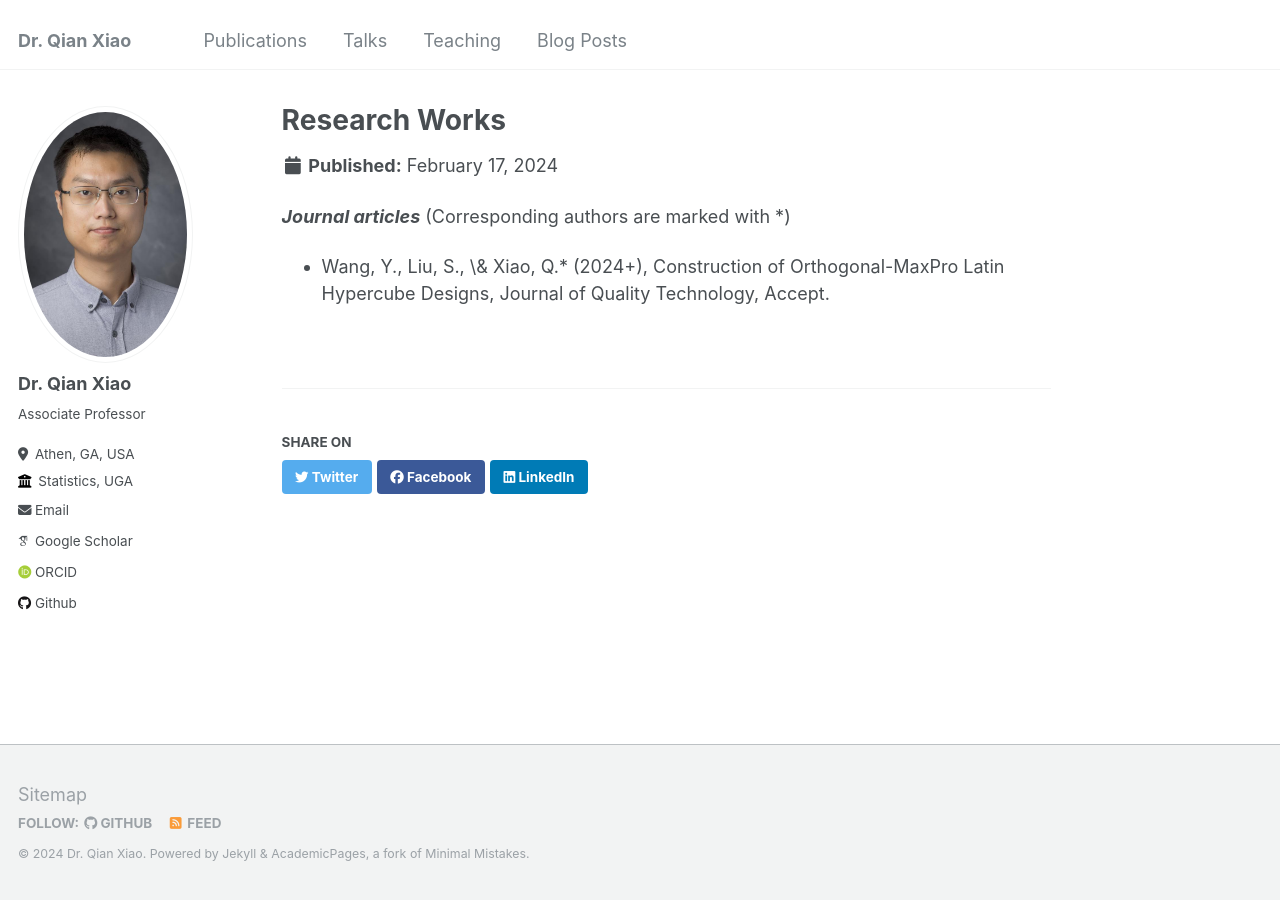
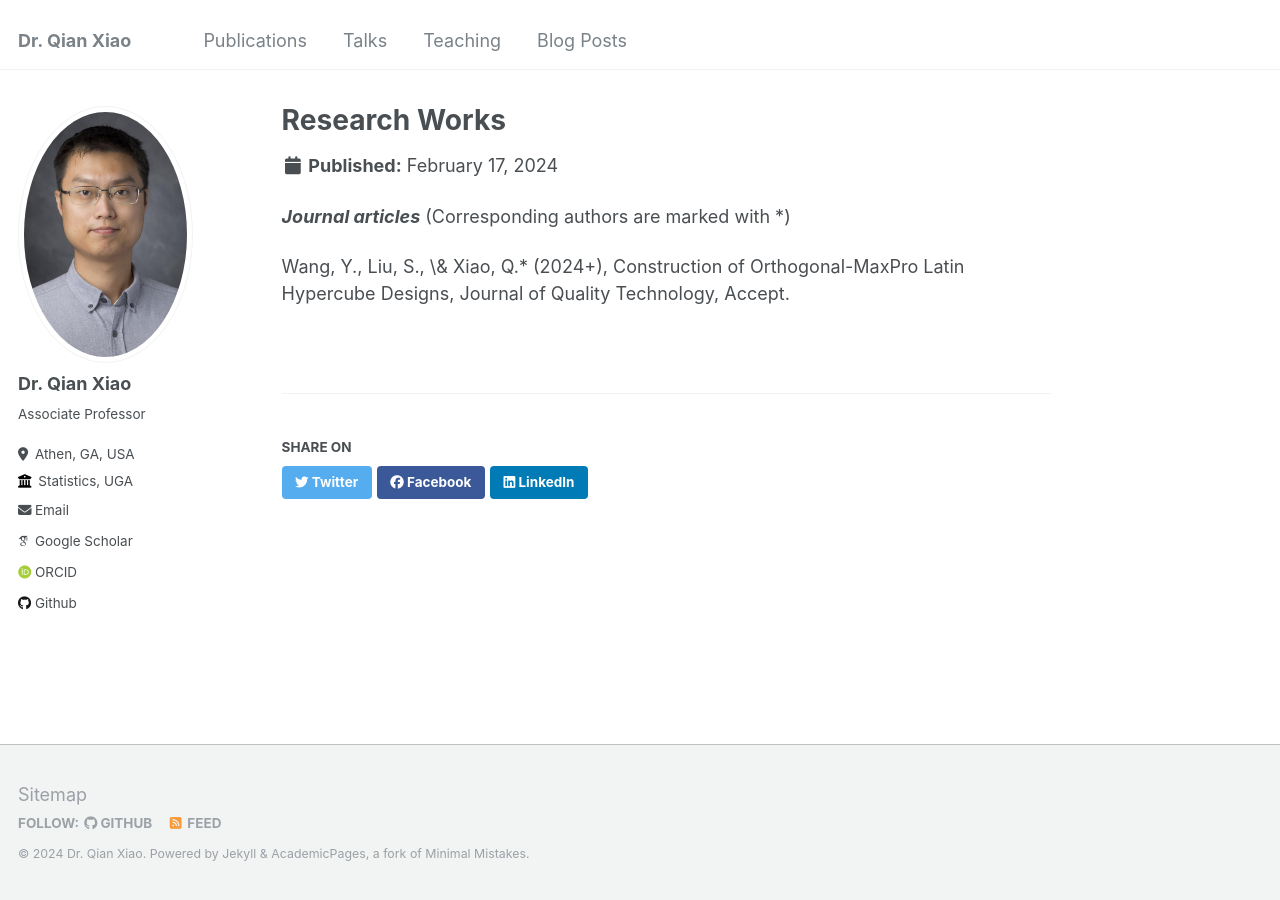
Before and after one commit to QXlab/QXlab.github.io, a Jekyll site: the page built from _publications/2024-02-17-paper-title-number-4.md, in a window 1280 px wide. Built offline with Jekyll 4.4.1, drawn with Linux system fonts in a browser that asks for light colours; some web fonts are replaced.

```diff
--- a/_publications/2024-02-17-paper-title-number-4.md
+++ b/_publications/2024-02-17-paper-title-number-4.md
@@ -7,4 +7,4 @@ permalink: /publication/2024-02-17-paper-title-number-4
 ***Journal articles***
 (Corresponding authors are marked with \*)
 
-* Wang, Y., Liu, S., \& Xiao, Q.\* (2024+), Construction of Orthogonal-MaxPro Latin Hypercube Designs, Journal of Quality Technology, Accept.
+Wang, Y., Liu, S., \& Xiao, Q.\* (2024+), Construction of Orthogonal-MaxPro Latin Hypercube Designs, Journal of Quality Technology, Accept.
```
